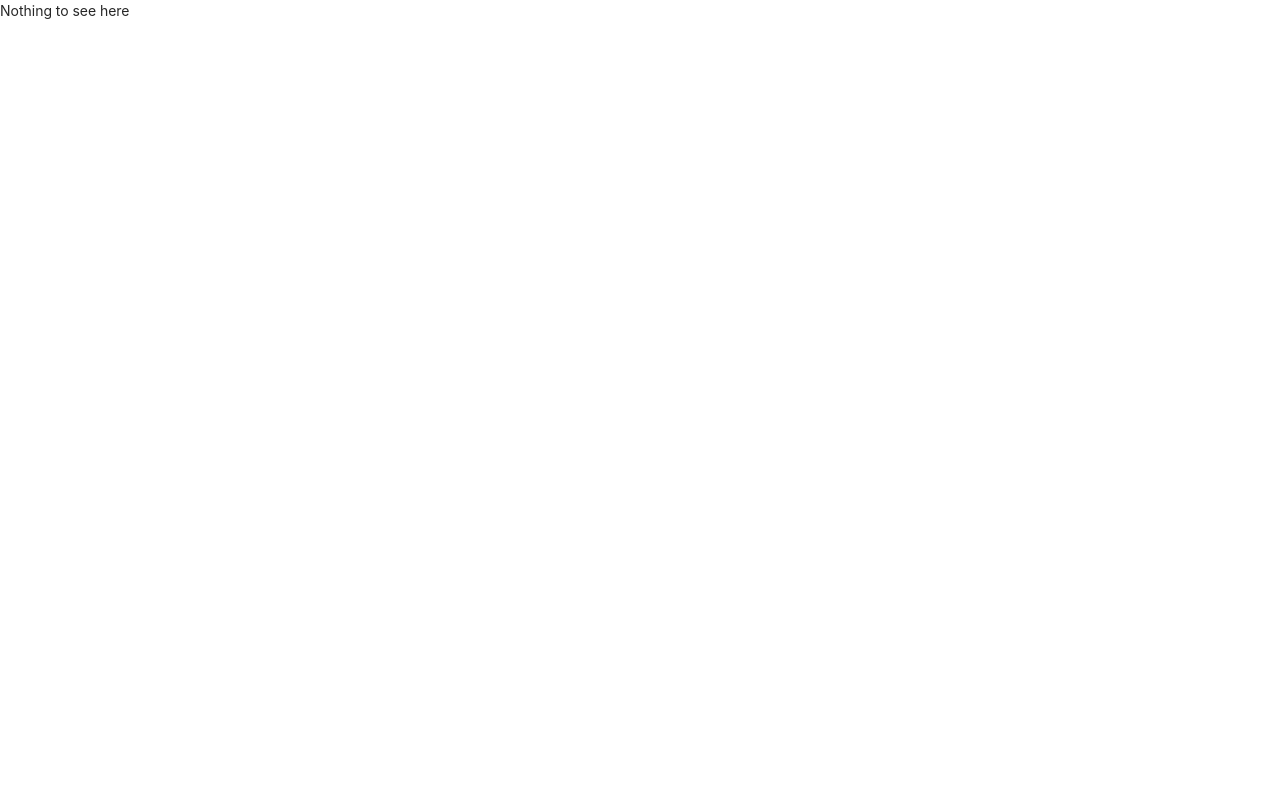
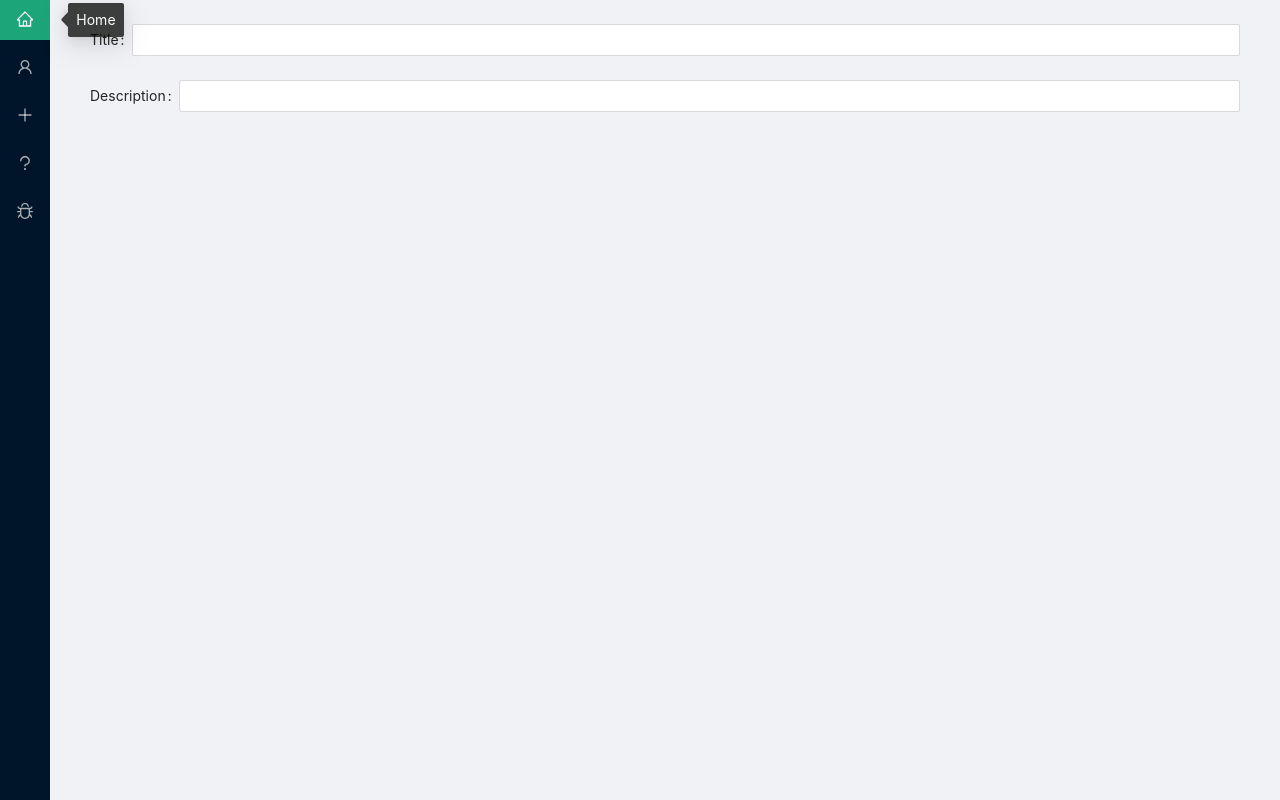
Before and after one commit to oldtune/dojora_fe, a React (Create React App) app: page /new in a window 1280 px wide. Before the commit this address had no page. Built offline with nearby package versions, Linux system fonts and the light colour scheme.

Commit message:
add new challenge form

```diff
--- a/src/App.tsx
+++ b/src/App.tsx
@@ -3,6 +3,7 @@ import {
   PlusOutlined,
   QuestionOutlined,
   HomeOutlined,
+  BugOutlined,
 } from "@ant-design/icons";
 import "./App.less";
 import type { MenuProps } from "antd";
@@ -32,8 +33,9 @@ function getItem(
 const items: MenuItem[] = [
   getItem(<Link to={`/`}>Home</Link>, 1, <HomeOutlined />),
   getItem(<Link to={`/me`}>Me</Link>, 2, <UserOutlined />),
-  getItem(<Link to={`/create`}>Create</Link>, 3, <PlusOutlined />),
+  getItem(<Link to={`/new`}>Create</Link>, 3, <PlusOutlined />),
   getItem(<Link to={`/about`}>About</Link>, 4, <QuestionOutlined />),
+  getItem(<Link to={`/bug-report`}>Bug report</Link>, 5, <BugOutlined />),
 ];
 
 const App: React.FC = () => {
--- /dev/null
+++ b/src/pages/Me/Me.tsx
@@ -0,0 +1,5 @@
+import React, { Fragment } from "react";
+import "./Me.less";
+export const Me: React.FC<{}> = (props: {}) => {
+  return <Fragment>Me</Fragment>;
+};
--- a/src/pages/NewChallenge/NewChallenge.tsx
+++ b/src/pages/NewChallenge/NewChallenge.tsx
@@ -1,5 +1,15 @@
+import { Form, Input } from "antd";
 import React, { Fragment } from "react";
 
 export const NewChallenge: React.FC<{}> = (props: {}) => {
-  return <Fragment>New challenge</Fragment>;
+  return (
+    <Form name="new-challenge-form">
+      <Form.Item label="Title" name="title">
+        <Input />
+      </Form.Item>
+      <Form.Item label="Description" name="description">
+        <Input />
+      </Form.Item>
+    </Form>
+  );
 };
```
Also changed, not shown: src/index.tsx (+10 -0 lines), src/pages/Me/Me.less (added), 1 other file (tests, documents, lock files or other folders).
